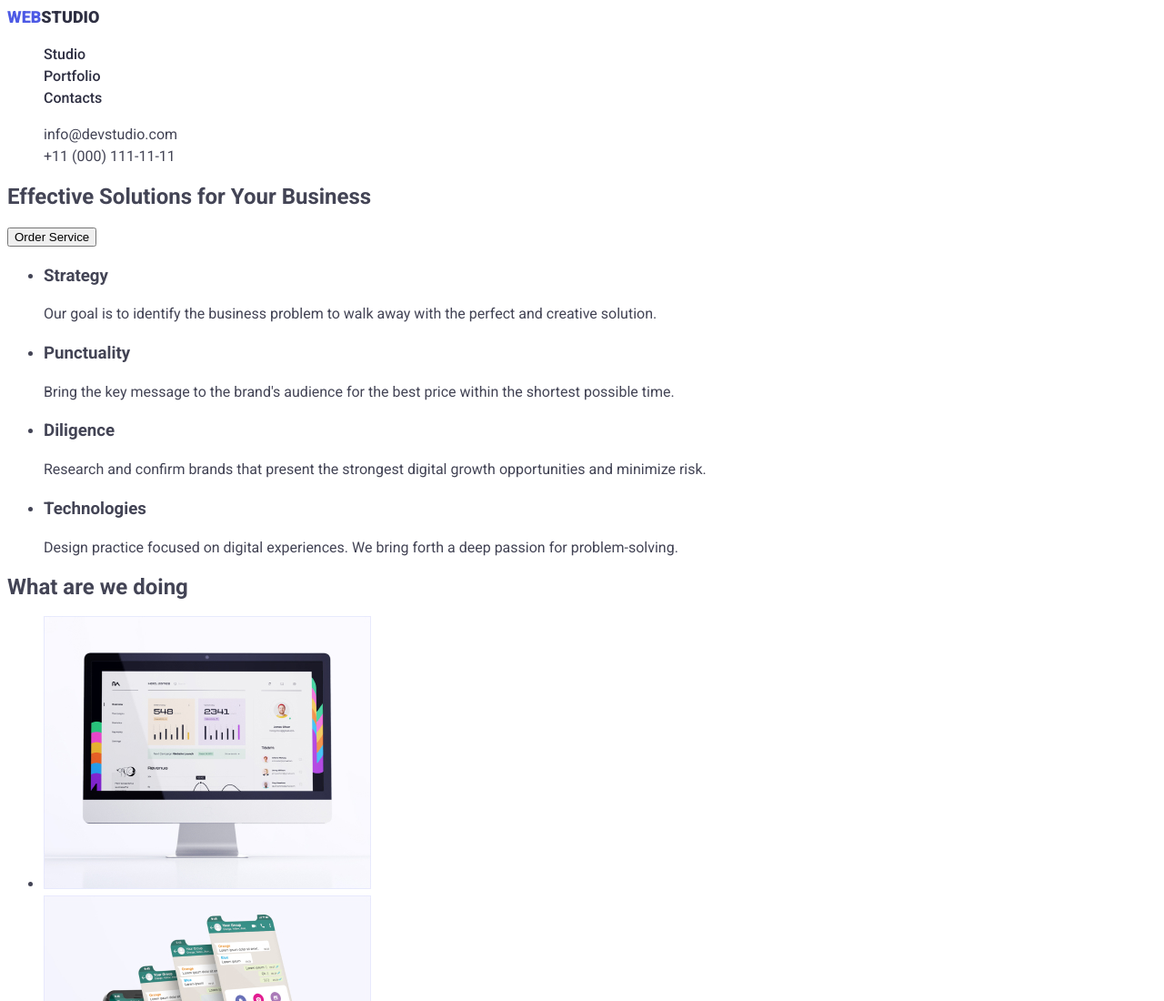
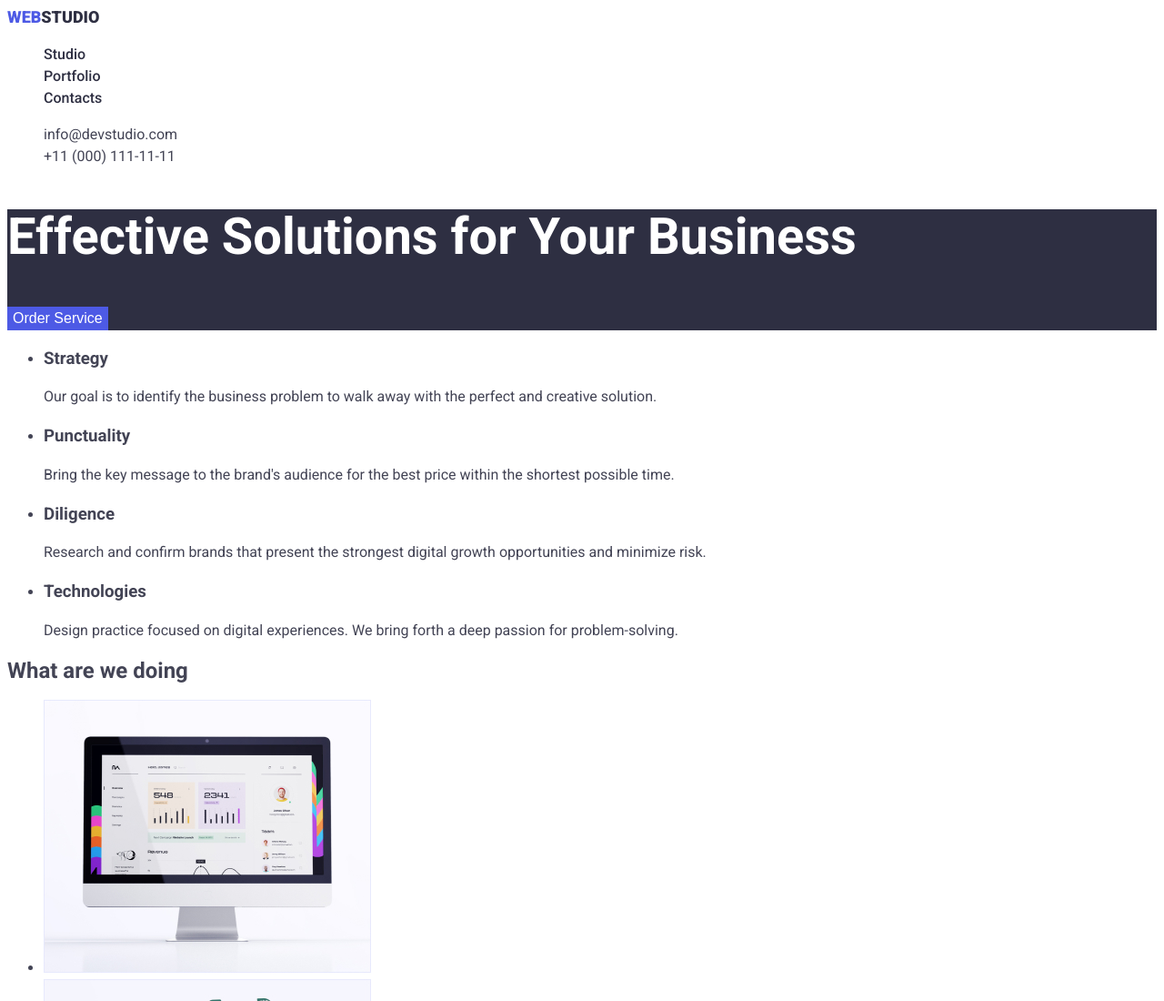
Before and after one commit to PeterPoterek/goit-markup-hw-02, a plain HTML site: page index.html in a window 1280 px wide. Shown: the top 1100 px of the page at 91% size. Drawn offline with Linux system fonts and the light colour scheme.

Commit message:
hero section - done

```diff
--- a/css/styles.css
+++ b/css/styles.css
@@ -71,3 +71,28 @@ body {
 .contact-item-link:active {
   color: var(--color-pressed);
 }
+
+.hero-container {
+  background-color: var(--color-dark);
+}
+.hero-title {
+  color: var(--color-white-background);
+
+  font-size: 56px;
+  font-weight: 700;
+  line-height: 1.0714286;
+}
+.hero-button {
+  color: var(--color-white-background);
+  background-color: var(--color-primary);
+
+  font-size: 16px;
+  font-weight: 500;
+  line-height: 1.5;
+
+  border: none;
+  outline: none;
+}
+.hero-button:hover {
+  background-color: var(--color-pressed);
+}
--- a/index.html
+++ b/index.html
@@ -39,9 +39,9 @@
     </header>
 
     <main>
-      <section>
-        <h1>Effective Solutions for Your Business</h1>
-        <button type="button">Order Service</button>
+      <section class="hero-container">
+        <h1 class="hero-title">Effective Solutions for Your Business</h1>
+        <button class="hero-button" type="button">Order Service</button>
       </section>
 
       <section>
```
